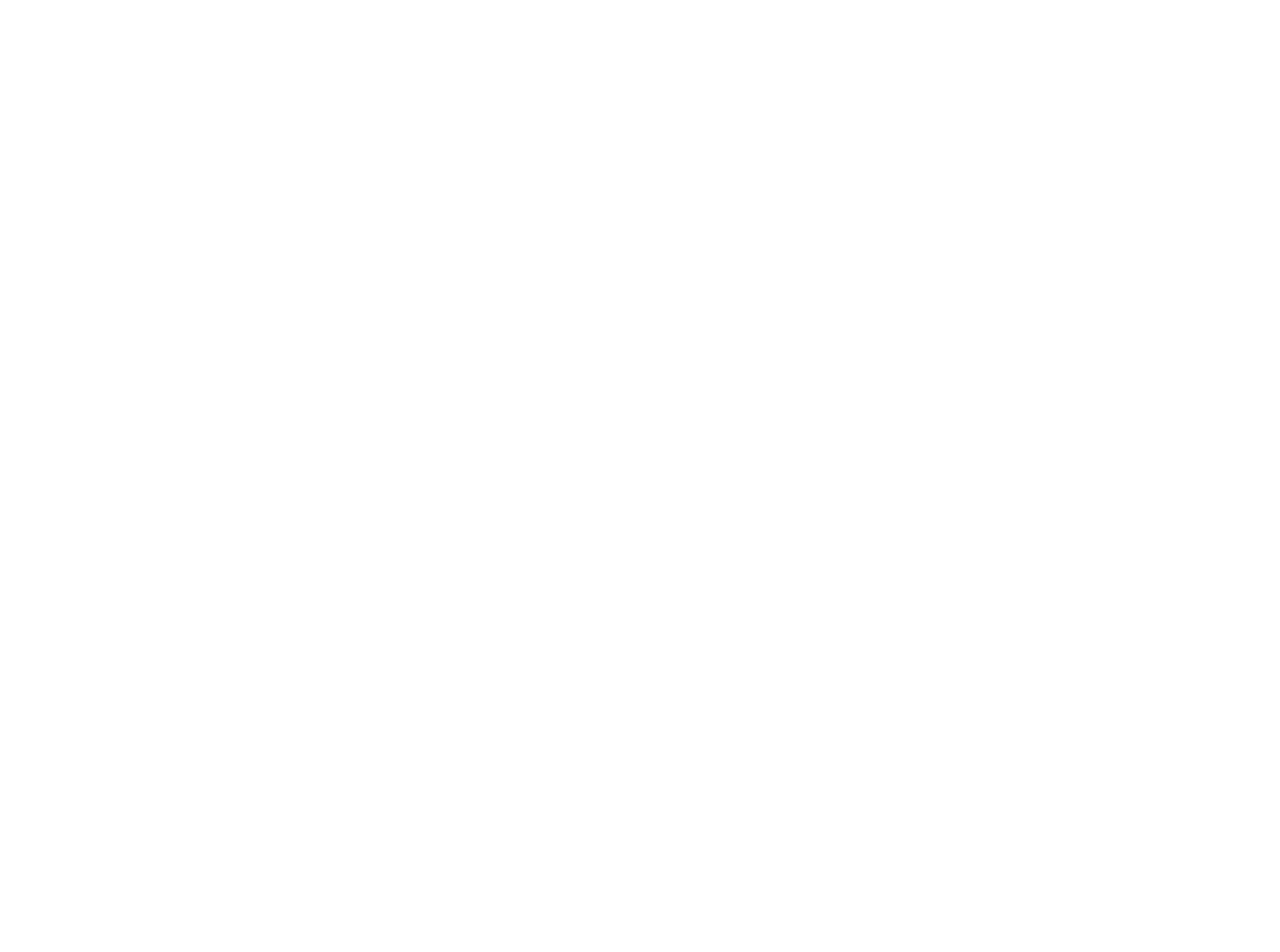
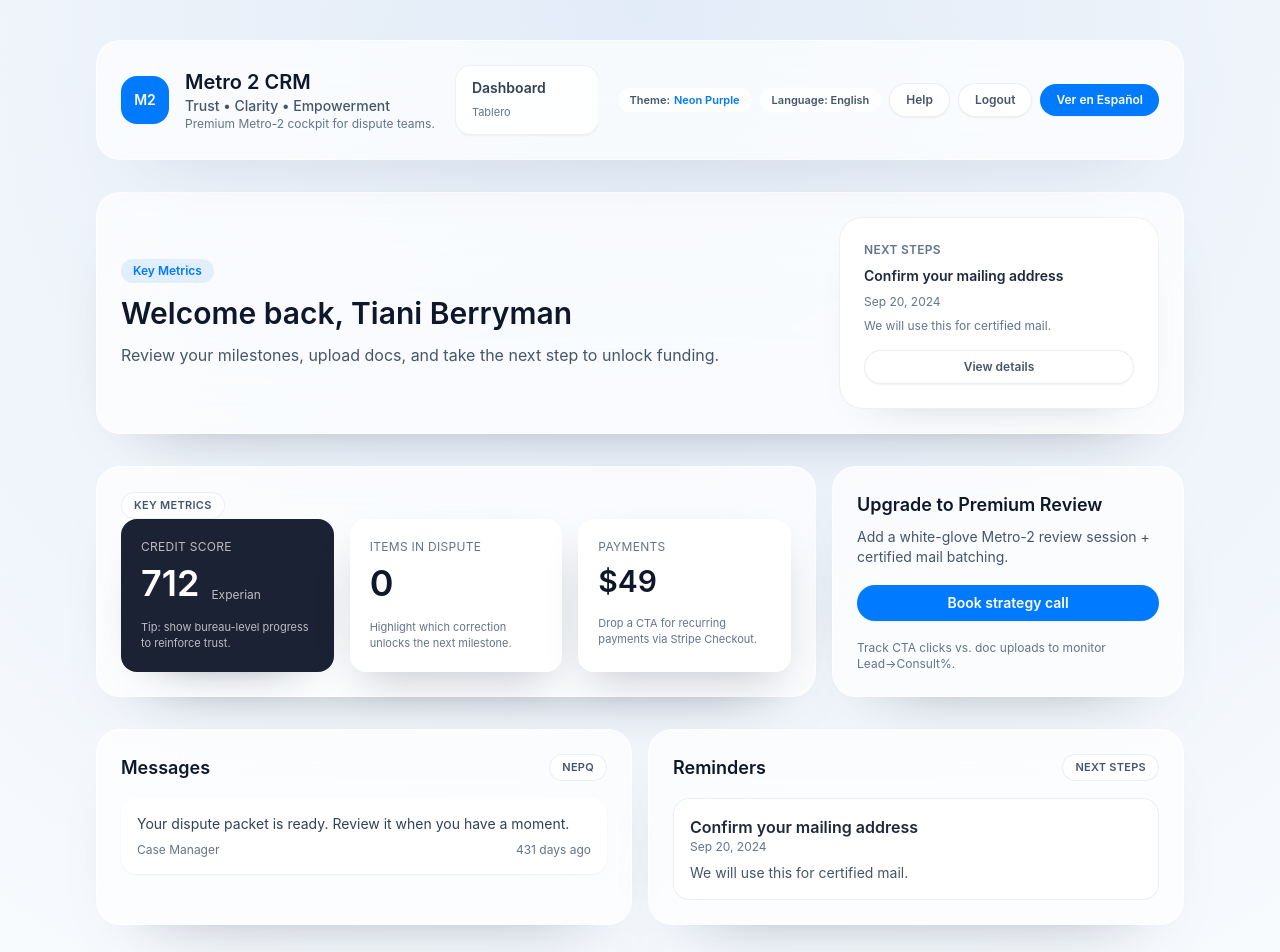
Before and after one commit to redTeamHero/crm, a Next.js app in the folder apps/client-portal/: page / in a window 1280 px wide. Shown: the top 952 px of the page. Before the commit the page ends 800 px from the top, so only its background shows below. Built offline with nearby package versions, Linux system fonts and the light colour scheme.

Commit message:
Redesign client portal with Apple-inspired UI

```diff
--- /dev/null
+++ b/apps/client-portal/app/globals.css
@@ -0,0 +1,52 @@
+@tailwind base;
+@tailwind components;
+@tailwind utilities;
+
+@layer base {
+  :root {
+    color-scheme: light;
+  }
+
+  body {
+    font-family: "SF Pro Text", "SF Pro Display", -apple-system, BlinkMacSystemFont, "Segoe UI", sans-serif;
+    @apply bg-slate-50 text-slate-900 antialiased;
+  }
+
+  a {
+    @apply text-inherit;
+  }
+}
+
+@layer components {
+  .glass {
+    @apply rounded-3xl border border-white/70 bg-white/70 shadow-[0_28px_70px_-55px_rgba(15,23,42,0.6)] backdrop-blur-2xl;
+  }
+
+  .badge {
+    @apply inline-flex items-center rounded-full border border-slate-200/70 bg-white/80 px-3 py-1 text-[11px] font-semibold uppercase tracking-wide text-slate-600;
+  }
+
+  .stat-card {
+    @apply glass p-6;
+  }
+
+  .table-card {
+    @apply glass;
+  }
+
+  .apple-button-primary {
+    @apply inline-flex items-center justify-center rounded-full bg-primary px-4 py-2 text-xs font-semibold text-white shadow-sm transition hover:brightness-110;
+  }
+
+  .apple-button-secondary {
+    @apply inline-flex items-center justify-center rounded-full border border-slate-200/70 bg-white px-4 py-2 text-xs font-semibold text-slate-600 shadow-sm transition hover:border-slate-300 hover:text-slate-900;
+  }
+
+  .apple-chip {
+    @apply flex min-w-[9rem] flex-col gap-1 rounded-2xl border border-slate-200/60 bg-white/85 px-4 py-3 text-left text-sm font-semibold text-slate-700 shadow-sm transition hover:border-primary/40 hover:text-primary;
+  }
+
+  .apple-card {
+    @apply rounded-3xl border border-slate-200/60 bg-white/90 p-6 shadow-[0_20px_50px_-40px_rgba(15,23,42,0.35)];
+  }
+}
--- a/apps/client-portal/app/layout.tsx
+++ b/apps/client-portal/app/layout.tsx
@@ -1,7 +1,9 @@
+import './globals.css';
+
 export const metadata = {
-  title: 'Next.js',
-  description: 'Generated by Next.js',
-}
+  title: 'Client Portal',
+  description: 'Premium client portal experience for Metro 2 CRM.',
+};
 
 export default function RootLayout({
   children,
@@ -10,7 +12,7 @@
 }) {
   return (
     <html lang="en">
-      <body>{children}</body>
+      <body className="min-h-screen">{children}</body>
     </html>
-  )
+  );
 }
--- a/apps/client-portal/app/page.tsx
+++ b/apps/client-portal/app/page.tsx
@@ -1 +1,8 @@
-'use client'; export default function Page() { return null; }
+'use client';
+
+import PortalDashboard from '@/components/PortalDashboard';
+import { samplePortal } from '@/lib/sample-portal';
+
+export default function Page() {
+  return <PortalDashboard portal={samplePortal} />;
+}
--- a/apps/client-portal/components/PortalDashboard.tsx
+++ b/apps/client-portal/components/PortalDashboard.tsx
@@ -8,7 +8,7 @@
 import { buildRuleGroups } from '@/lib/rule-debug';
 import RuleDebugGrid from './RuleDebugGrid';
 
-const DEFAULT_BACKGROUND = 'radial-gradient(circle at top left, rgba(16, 185, 129, 0.12), rgba(59, 130, 246, 0.08))';
+const DEFAULT_BACKGROUND = 'radial-gradient(circle at top, rgba(0, 122, 255, 0.08), rgba(255, 255, 255, 0.96) 55%), linear-gradient(180deg, rgba(245, 245, 247, 0.95), rgba(237, 242, 247, 0.9))';
 
 type NavLink = {
   id: string;
@@ -159,20 +159,20 @@
   return (
     <div style={{ background }} className="min-h-screen pb-16">
       <div className="mx-auto flex w-full max-w-6xl flex-col gap-8 px-4 pb-16 pt-10 sm:px-6 lg:px-8">
-        <nav className="glass sticky top-6 z-20 flex flex-col gap-4 px-6 py-4">
-          <div className="flex flex-col gap-4 xl:flex-row xl:items-center xl:justify-between">
-            <div className="flex items-center gap-3">
+        <nav className="glass sticky top-6 z-20 flex flex-col gap-4 px-6 py-5">
+          <div className="flex flex-col gap-5 xl:flex-row xl:items-center xl:justify-between">
+            <div className="flex items-center gap-4">
               {theme.logoUrl ? (
                 <Image
                   src={theme.logoUrl}
                   alt="Company logo"
                   width={48}
                   height={48}
-                  className="h-12 w-12 rounded-2xl bg-white/70 object-contain p-2"
+                  className="h-12 w-12 rounded-2xl bg-white/80 object-contain p-2 shadow-sm"
                   unoptimized
                 />
               ) : (
-                <div className="flex h-12 w-12 items-center justify-center rounded-2xl bg-primary text-sm font-semibold text-white">
+                <div className="flex h-12 w-12 items-center justify-center rounded-2xl bg-primary text-sm font-semibold text-white shadow-sm">
                   M2
                 </div>
               )}
@@ -187,7 +187,7 @@
                 <a
                   key={link.id}
                   href={`#${link.id}`}
-                  className="flex min-w-[9rem] flex-col gap-1 rounded-2xl border border-white/60 bg-white/80 px-4 py-3 text-left text-sm font-semibold !text-slate-700 shadow-sm transition hover:border-primary/40 hover:!text-primary hover:no-underline focus-visible:outline-none focus-visible:ring-2 focus-visible:ring-primary/40"
+                  className="apple-chip focus-visible:outline-none focus-visible:ring-2 focus-visible:ring-primary/40"
                 >
                   <span>{link.primary}</span>
                   <span className="text-[11px] font-normal text-slate-500">{link.secondary}</span>
@@ -203,20 +203,20 @@
               </span>
               <button
                 type="button"
-                className="rounded-full border border-slate-200 bg-white px-4 py-2 text-xs font-semibold text-slate-600 shadow-sm transition hover:border-primary hover:text-primary"
+                className="apple-button-secondary"
               >
                 {copy.navHelp}
               </button>
               <button
                 type="button"
-                className="rounded-full border border-slate-200 bg-white px-4 py-2 text-xs font-semibold text-slate-600 shadow-sm transition hover:border-primary hover:text-primary"
+                className="apple-button-secondary"
               >
                 {copy.navLogout}
               </button>
               <button
                 type="button"
                 onClick={handleLanguageToggle}
-                className="rounded-full bg-primary px-4 py-2 text-xs font-semibold text-white shadow-sm transition hover:brightness-110"
+                className="apple-button-primary"
               >
                 {copy.toggleLabel}
               </button>
@@ -235,7 +235,7 @@
             <h1 className="text-2xl font-semibold text-slate-900 sm:text-3xl">{heroCopy.welcome}</h1>
             <p className="text-sm text-slate-600 sm:text-base">{heroCopy.subheading}</p>
           </div>
-          <div className="flex w-full max-w-xs flex-col gap-2 rounded-2xl border border-slate-200 bg-white/80 p-4 shadow-card">
+          <div className="apple-card flex w-full max-w-xs flex-col gap-2">
             <p className="text-xs font-semibold uppercase tracking-wide text-slate-500">{copy.nextStep}</p>
             {nextReminder ? (
               <>
@@ -250,6 +250,9 @@
             ) : (
               <p className="text-xs text-slate-500">{copy.empty}</p>
             )}
+            <button type="button" className="apple-button-secondary mt-2 w-full">
+              {copy.nextStepAction}
+            </button>
           </div>
         </header>
 
@@ -257,7 +260,7 @@
           <article className="stat-card md:col-span-2">
             <span className="badge">{copy.kpiHeadline}</span>
             <div className="grid gap-4 sm:grid-cols-3">
-              <div className="rounded-2xl bg-slate-900 p-5 text-white">
+              <div className="rounded-2xl bg-slate-900/95 p-5 text-white shadow-[0_18px_50px_-40px_rgba(15,23,42,0.9)]">
                 <p className="text-xs uppercase tracking-wide text-white/70">{copy.creditScore}</p>
                 <div className="mt-2 flex items-end gap-3">
                   <span className="text-4xl font-semibold">
@@ -305,7 +308,7 @@
             </div>
             <a
               href={openInvoices[0]?.payLink || '#payments'}
-              className="inline-flex items-center justify-center rounded-full bg-primary px-5 py-2 text-sm font-semibold text-white shadow-card transition hover:brightness-110"
+              className="apple-button-primary px-5 py-2 text-sm"
             >
               {copy.educationCta}
             </a>
@@ -341,7 +344,7 @@
               <div className="mt-4 space-y-3">
                 {reminders.length === 0 && <p className="text-sm text-slate-500">{copy.empty}</p>}
                 {reminders.map((reminder) => (
-                  <div key={reminder.id} className="rounded-2xl border border-slate-200 bg-white/80 p-4">
+                  <div key={reminder.id} className="rounded-2xl border border-slate-200/70 bg-white/80 p-4">
                     <p className="font-semibold text-slate-800">{reminder.title || copy.nextStep}</p>
                     <p className="text-xs text-slate-500">{formatDate(reminder.due, language === 'es' ? 'es-US' : 'en-US')}</p>
                     {reminder.note && <p className="mt-2 text-sm text-slate-600">{reminder.note}</p>}
@@ -426,7 +429,7 @@
                             {invoice.payLink && (
                               <a
                                 href={invoice.payLink}
-                                className="rounded-full bg-primary px-4 py-2 text-xs font-semibold text-white shadow-sm transition hover:brightness-110"
+                                className="apple-button-primary"
                               >
                                 {copy.payNow}
                               </a>
@@ -462,7 +465,7 @@
                   return (
                     <article
                       key={item.index ?? item.creditor ?? index}
-                      className="rounded-2xl border border-slate-200 bg-white/90 p-5 shadow-card"
+                      className="rounded-2xl border border-slate-200/70 bg-white/90 p-5 shadow-card"
                     >
                       <div className="flex items-start justify-between gap-3">
                         <div className="min-w-0">
--- /dev/null
+++ b/apps/client-portal/lib/sample-portal.ts
@@ -0,0 +1,132 @@
+import type { PortalPayload } from './types';
+
+export const samplePortal: PortalPayload = {
+  consumer: {
+    id: 'consumer_001',
+    name: 'Tiani Berryman',
+    email: 'tiani@example.com',
+    createdAt: '2024-08-12T10:00:00Z',
+  },
+  creditScore: {
+    Experian: 712,
+    Equifax: 705,
+    TransUnion: 718,
+  },
+  negativeItems: [
+    {
+      index: 1,
+      creditor: 'Summit Health',
+      severity: 3,
+      bureaus: ['Experian', 'Equifax'],
+      balance: 1240,
+      account_numbers: { primary: '••• 4821' },
+      headline: {
+        detail: 'Medical collection appears outside the reporting window.',
+      },
+    },
+    {
+      index: 2,
+      creditor: 'Prime Auto Finance',
+      severity: 2,
+      bureaus: ['TransUnion'],
+      balance: 860,
+      account_numbers: { primary: '••• 1934' },
+      headline: {
+        detail: 'Past-due date reported without a 30-day late payment notice.',
+      },
+    },
+  ],
+  snapshot: {
+    totalIssues: 2,
+    summary: [],
+  },
+  portalSettings: {
+    theme: {},
+    modules: {
+      messages: true,
+      reminders: true,
+      documents: true,
+      payments: true,
+      negativeItems: true,
+      ruleDebug: false,
+    },
+  },
+  timeline: [
+    {
+      id: 'timeline_1',
+      type: 'Report uploaded',
+      at: '2024-09-12T14:00:00Z',
+      actor: 'Advisor',
+      title: 'Report uploaded',
+      message: 'We received your IdentityIQ report and started the analysis.',
+      stage: 'Upload',
+      link: null,
+    },
+    {
+      id: 'timeline_2',
+      type: 'Findings ready',
+      at: '2024-09-14T16:00:00Z',
+      actor: 'Advisor',
+      title: 'Findings ready',
+      message: 'Your dispute strategy is ready for review.',
+      stage: 'Review',
+      link: null,
+    },
+  ],
+  documents: [
+    {
+      id: 'doc_1',
+      name: 'Driver License',
+      uploadedAt: '2024-09-13T12:00:00Z',
+      type: 'id',
+      size: 234000,
+      url: '#',
+    },
+    {
+      id: 'doc_2',
+      name: 'Proof of Address',
+      uploadedAt: '2024-09-13T12:00:00Z',
+      type: 'address',
+      size: 310000,
+      url: '#',
+    },
+  ],
+  reminders: [
+    {
+      id: 'reminder_1',
+      due: '2024-09-20T10:00:00Z',
+      title: 'Confirm your mailing address',
+      note: 'We will use this for certified mail.',
+    },
+  ],
+  tracker: {
+    steps: ['Report received', 'Findings ready', 'Disputes sent'],
+    completed: {
+      'Report received': true,
+      'Findings ready': true,
+      'Disputes sent': false,
+    },
+  },
+  invoices: [
+    {
+      id: 'invoice_1',
+      description: 'Dispute packet delivery',
+      amount: 49,
+      amountFormatted: '$49.00',
+      due: '2024-09-22T10:00:00Z',
+      createdAt: '2024-09-12T10:00:00Z',
+      paid: false,
+      paidAt: null,
+      status: 'open',
+      payLink: '#',
+    },
+  ],
+  messages: [
+    {
+      id: 'message_1',
+      at: '2024-09-16T09:30:00Z',
+      actor: 'Case Manager',
+      message: 'Your dispute packet is ready. Review it when you have a moment.',
+    },
+  ],
+};
--- a/apps/client-portal/lib/translations.ts
+++ b/apps/client-portal/lib/translations.ts
@@ -14,6 +14,7 @@
   invoicesCta: 'Upgrade for certified mail automation',
   timeline: 'Timeline',
   nextStep: 'Next steps',
+  nextStepAction: 'View details',
   empty: 'No data yet.',
   payNow: 'Pay now',
   planCta: 'Upgrade to Premium Review',
@@ -116,6 +117,7 @@
   invoicesCta: 'Actualiza para envío certificado automático',
   timeline: 'Cronología',
   nextStep: 'Próximos pasos',
+  nextStepAction: 'Ver detalles',
   empty: 'Aún no hay datos.',
   payNow: 'Pagar ahora',
   planCta: 'Mejorar a Revisión Premium',
--- a/apps/client-portal/tailwind.config.ts
+++ b/apps/client-portal/tailwind.config.ts
@@ -9,7 +9,7 @@
     extend: {
       colors: {
         primary: {
-          DEFAULT: '#2563eb',
+          DEFAULT: '#007aff',
           foreground: '#ffffff'
         }
       },
```
